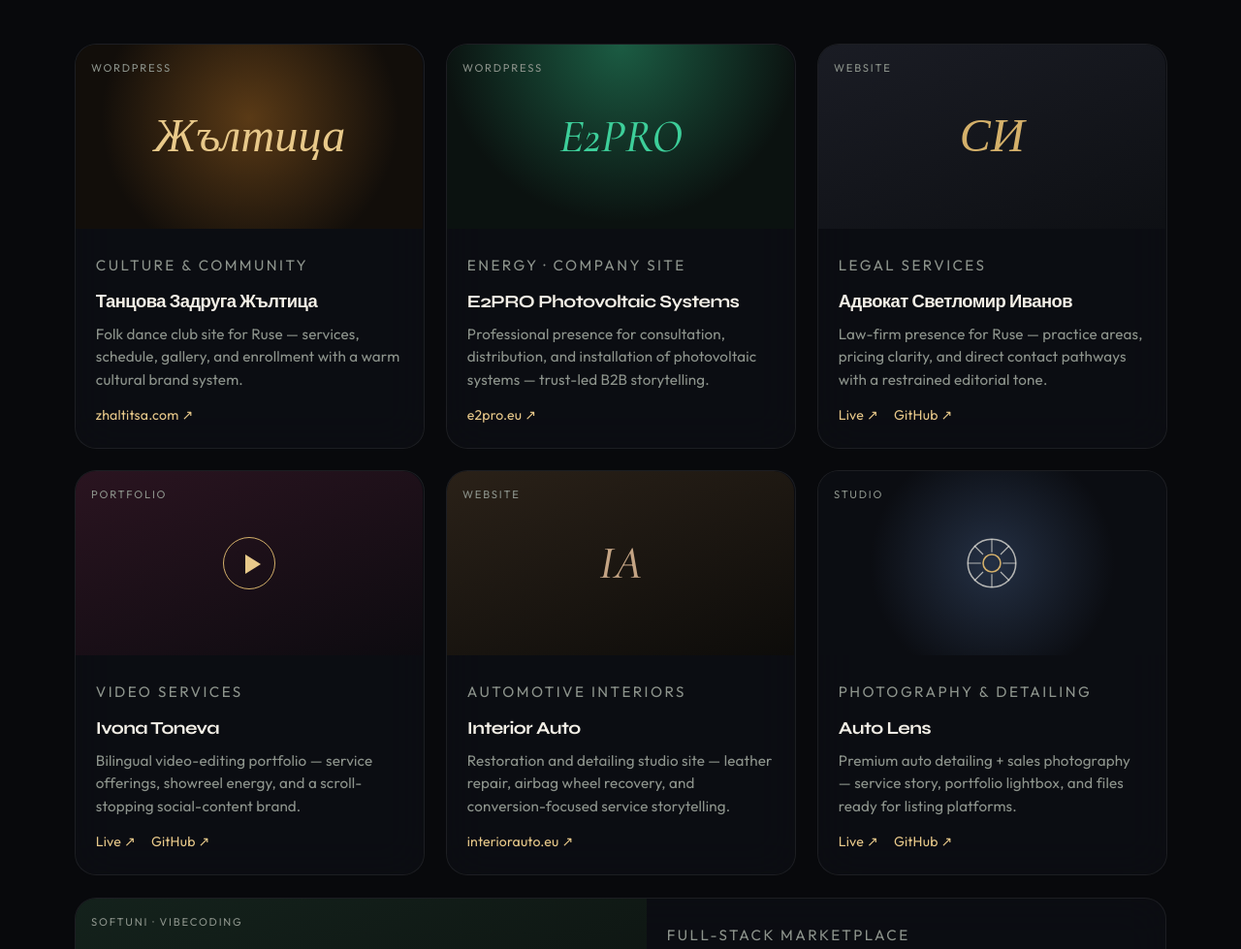
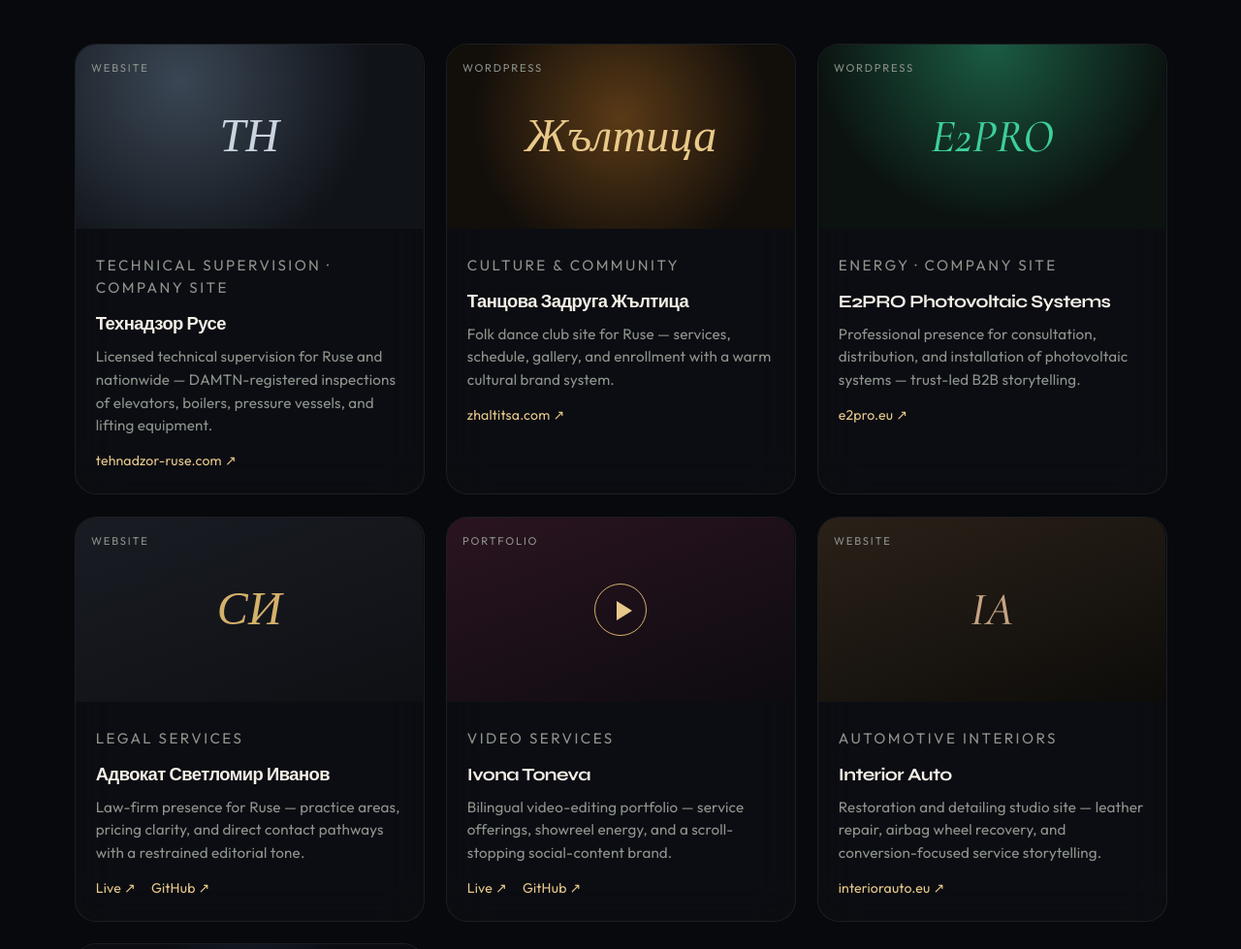
Before and after one commit to GerganaTs/portfolio, a plain HTML site: page index.html in a window 1280 px wide. Shown: the part 2590-3569 px from the top of the page at 97% size. Drawn offline with nearby package versions, Linux system fonts and the light colour scheme.

Commit message:
added new project

```diff
--- a/css/styles.css
+++ b/css/styles.css
@@ -935,6 +935,11 @@ html[data-lang="bg"] .skills-intro h2 {
   font-style: italic;
 }
 
+.visual-nadzor {
+  background: radial-gradient(circle at 30% 20%, #3a4654, #101318 68%);
+  color: #c9d4e0;
+}
+
 .visual-folk {
   background: radial-gradient(circle at 50% 40%, #5a3a16, #120e0a 72%);
   color: var(--gold-2);
--- a/index.html
+++ b/index.html
@@ -326,6 +326,19 @@
         <h2 class="section-title reveal" data-i18n="work.title">Client platforms and shipped web products — WordPress brands, conversion sites, and a full-stack marketplace.</h2>
       </div>
       <div class="work-grid">
+        <article class="work-card" data-work-card>
+          <a class="work-visual visual-nadzor" href="https://tehnadzor-ruse.com/" target="_blank" rel="noopener noreferrer" data-i18n-aria="work.tehnadzor.aria" aria-label="Visit Tehnadzor Ruse">
+            <span class="work-year">Website</span>
+            <strong>ТН</strong>
+          </a>
+          <div class="work-body">
+            <p class="work-tag" data-i18n="work.tehnadzor.tag">Technical Supervision · Company site</p>
+            <h3 data-i18n="work.tehnadzor.title">Технадзор Русе</h3>
+            <p data-i18n="work.tehnadzor.body">Licensed technical supervision for Ruse and nationwide — DAMTN-registered inspections of elevators, boilers, pressure vessels, and lifting equipment.</p>
+            <a class="text-link" href="https://tehnadzor-ruse.com/" target="_blank" rel="noopener noreferrer">tehnadzor-ruse.com ↗</a>
+          </div>
+        </article>
+
         <article class="work-card" data-work-card>
           <a class="work-visual visual-folk" href="https://zhaltitsa.com" target="_blank" rel="noopener noreferrer" data-i18n-aria="work.zhaltitsa.aria" aria-label="Visit Zhaltitsa">
             <span class="work-year">WordPress</span>
--- a/js/i18n.js
+++ b/js/i18n.js
@@ -67,6 +67,11 @@
       "work.eyebrow": "Featured Work",
       "work.title":
         "Client platforms and shipped web products — WordPress brands, conversion sites, and a full-stack marketplace.",
+      "work.tehnadzor.tag": "Technical Supervision · Company site",
+      "work.tehnadzor.title": "Технадзор Русе",
+      "work.tehnadzor.body":
+        "Licensed technical supervision for Ruse and nationwide — DAMTN-registered inspections of elevators, boilers, pressure vessels, and lifting equipment.",
+      "work.tehnadzor.aria": "Visit Tehnadzor Ruse",
       "work.zhaltitsa.tag": "Culture & Community",
       "work.zhaltitsa.title": "Танцова Задруга Жълтица",
       "work.zhaltitsa.body":
@@ -274,6 +279,11 @@
       "work.eyebrow": "Избрани проекти",
       "work.title":
         "Клиентски платформи и пуснати уеб продукти — WordPress брандове, конверсионни сайтове и full-stack marketplace.",
+      "work.tehnadzor.tag": "Технически надзор · Корпоративен сайт",
+      "work.tehnadzor.title": "Технадзор Русе",
+      "work.tehnadzor.body":
+        "Лицензиран технически надзор в Русе и цялата страна — прегледи по ДАМТН за асансьори, котли, съдове под налягане и повдигателни съоръжения.",
+      "work.tehnadzor.aria": "Посети Технадзор Русе",
       "work.zhaltitsa.tag": "Култура и общност",
       "work.zhaltitsa.title": "Танцова Задруга Жълтица",
       "work.zhaltitsa.body":
@@ -309,7 +319,7 @@
       "work.obyava.body":
         "Уеб приложение за обяви в стил OLX — публикуване, разглеждане и управление на обяви по категории. Изградено и пуснато като SoftUni AI проект с live Netlify деплой.",
       "work.obyava.aria": "Посети Обява",
-      "work.link.live": "На живо ↗",
+      "work.link.live": "Към сайта ↗",
       "work.link.demo": "Live демо ↗",
       "work.link.github": "GitHub ↗",
       "work.link.qa": "QA бележки ↗",
```
